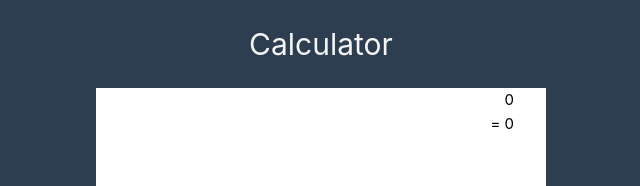
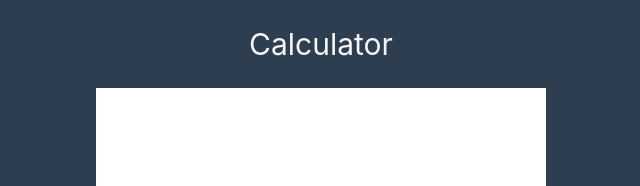
Before and after one commit to pabcrudel/calculator, a Vue app: page / in a window 1280 px wide. Shown: the top 186 px of the page, without its empty margins (319-959 px from the left). Built offline with nearby package versions, Linux system fonts and the light colour scheme.

Commit message:
Added some style

```diff
--- a/src/components/Calculator.vue
+++ b/src/components/Calculator.vue
@@ -2,8 +2,12 @@
   <section id="calculator">
     <div id="results">
       <div id="previous">
-        <p v-html="last.operation"/>
-        <p v-html="`= ${last.result}`"/>
+        <!-- <p v-html="last.operation"/>
+        <p v-html="`= ${last.result}`"/> -->
+        <template v-for="lastResult in lastArray">
+          <p v-html="lastResult.operation"/>
+          <p v-html="`= ${lastResult.result}`"/>
+        </template>
       </div>
       <div id="current">
         <p :class="{focus:!saveOperation}" v-html="current.operation"/>
@@ -19,6 +23,9 @@
         <MyButton v-for="control in basicOperators" :item="control"/>
       </div>
     </div>
+    <!-- <div id="calcPad">
+      <MyButton v-for="control in calcButtons" :item="control"/>
+    </div> -->
   </section>
 </template>
 
@@ -31,10 +38,18 @@ import MyButton from './MyButton.vue';
 import {useCalculator} from '@/stores/calculator';
 import { storeToRefs } from 'pinia';
 
+const calcButtons = [
+  'C', 'backspace', '%', '/',
+  '7', '8', '9', '*',
+  '4', '5', '6', '-',
+  '1', '2', '3', '+',
+  '0', '.', '='
+]
+
 const specialOperators = ['C', 'backspace', '%']
 const basicOperators = ['/', '*', '-', '+', '=']
 
-const {last, current, saveOperation} = storeToRefs(useCalculator());
+const {last, lastArray, current, saveOperation} = storeToRefs(useCalculator());
 </script>
 
 <style>
--- a/src/components/MyButton.vue
+++ b/src/components/MyButton.vue
@@ -12,5 +12,10 @@ defineProps({
 </script>
 
 <style scoped>
-button {font-size: 1.75rem;}
+button {
+  font-size: 1.75rem;
+  /* border-radius: 50%;
+  width: 50px;
+  height: 50px; */
+}
 </style>
```
